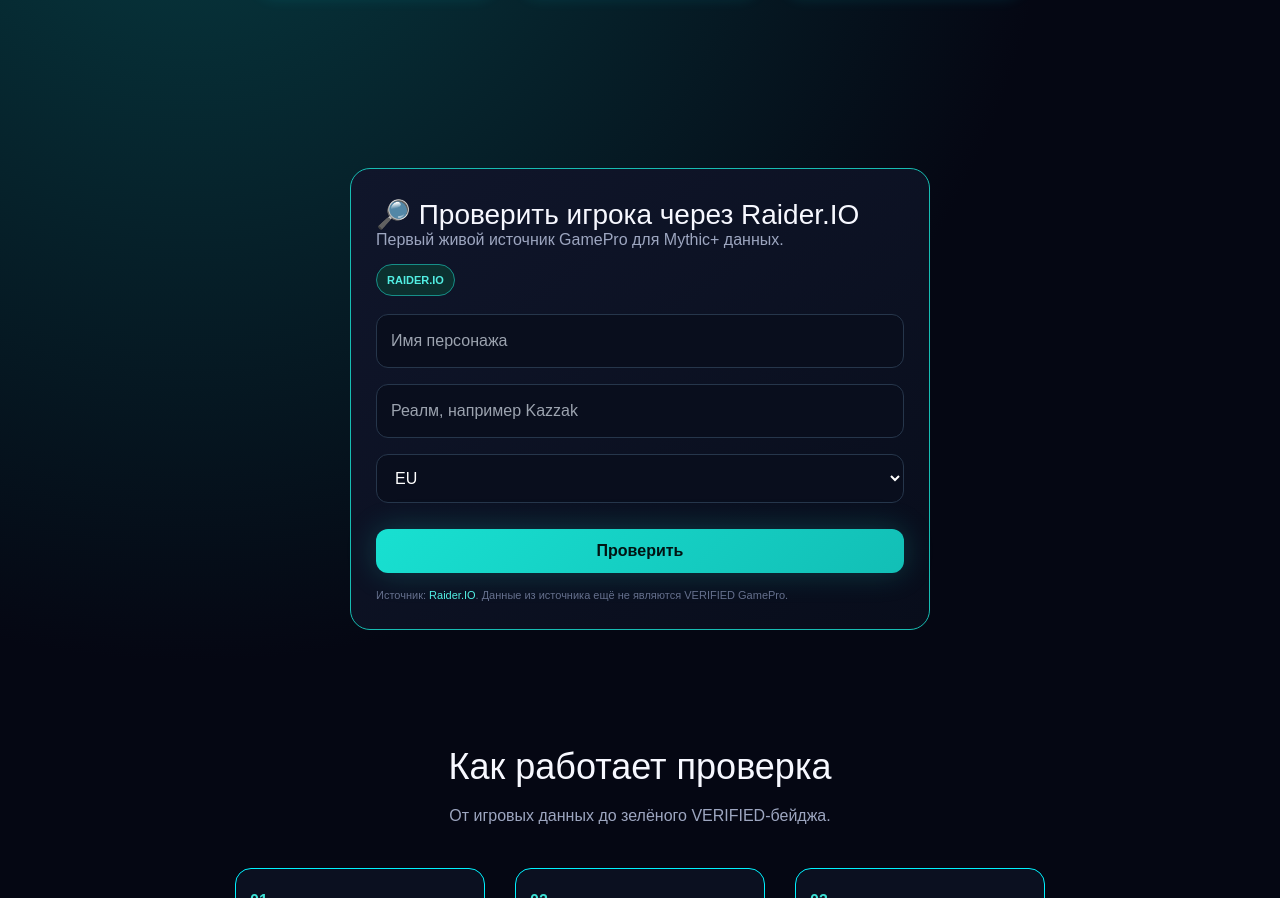
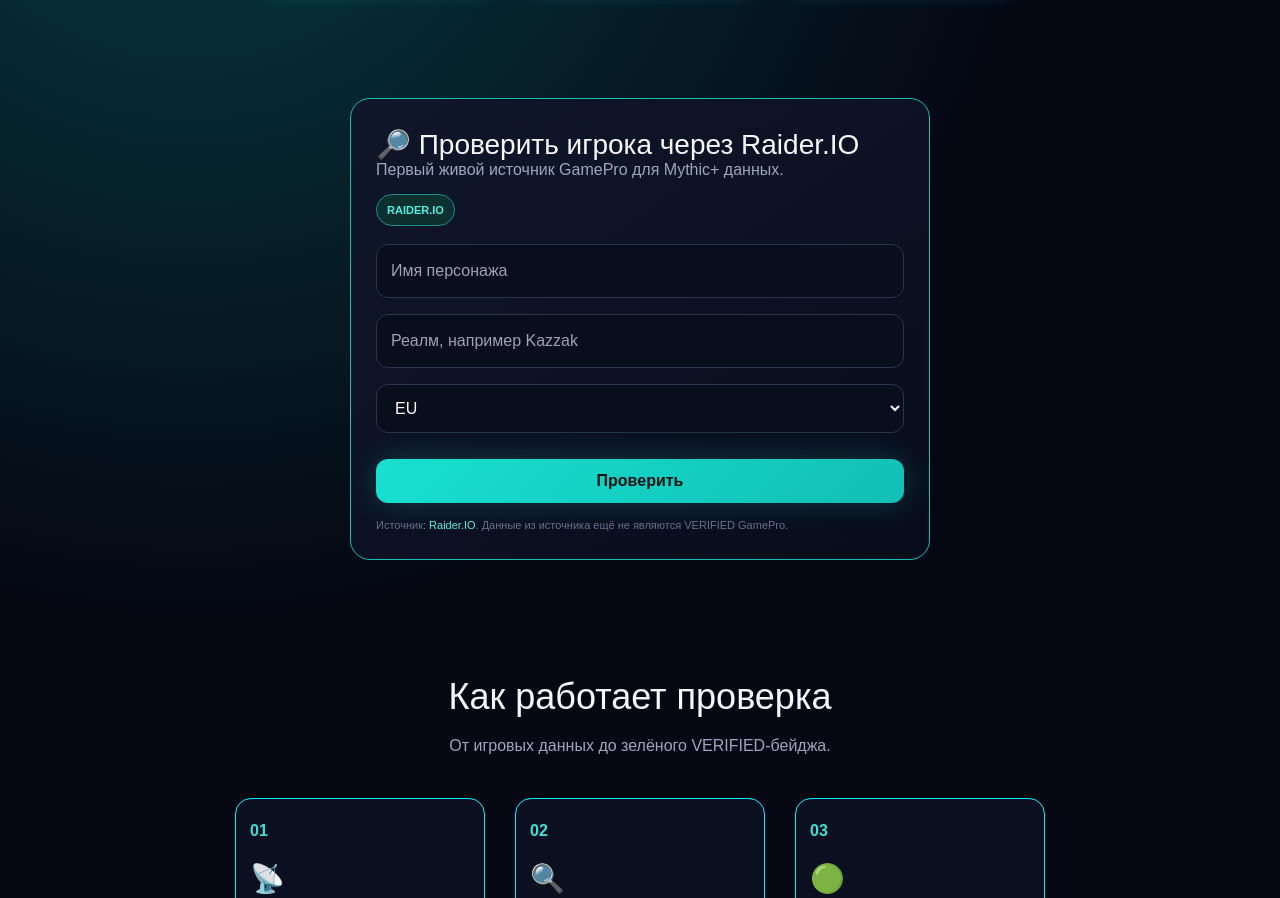
Before and after one commit to vesttrading/gamepro-market, a Next.js app: page / in a window 1280 px wide. Shown: the part 1975-2873 px from the top of the page. Built offline with nearby package versions, Linux system fonts and the light colour scheme; no server answers.

Commit message:
Reduce top margin in globals.css

```diff
--- a/app/globals.css
+++ b/app/globals.css
@@ -224,7 +224,7 @@ div[style*="justifyContent: \"space-between\""] {
     max-width: 580px !important;
 
     /* ИЗМЕНИТЕ ЭТИ СТРОКИ: */
-    margin-top: 90px !important;    /* Оставляем отступ сверху */
+    margin-top: 20px !important;    /* Оставляем отступ сверху */
     margin-bottom: 0px !important;  /* Убираем отступ снизу до нуля */
     margin-left: auto !important;   /* Центрируем по горизонтали */
     margin-right: auto !important;  /* Центрируем по горизонтали */
```
